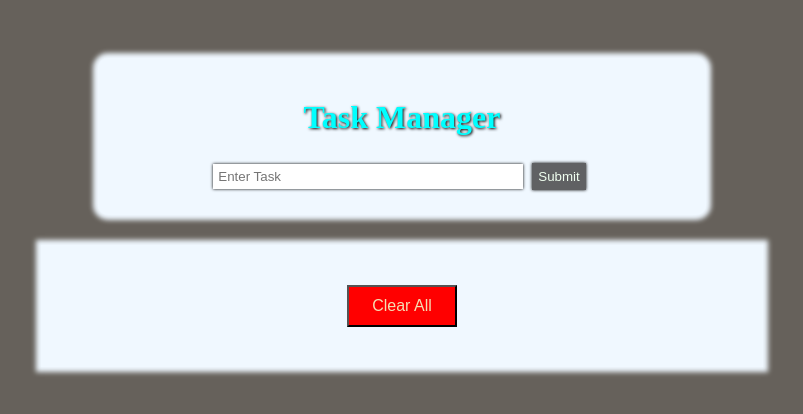
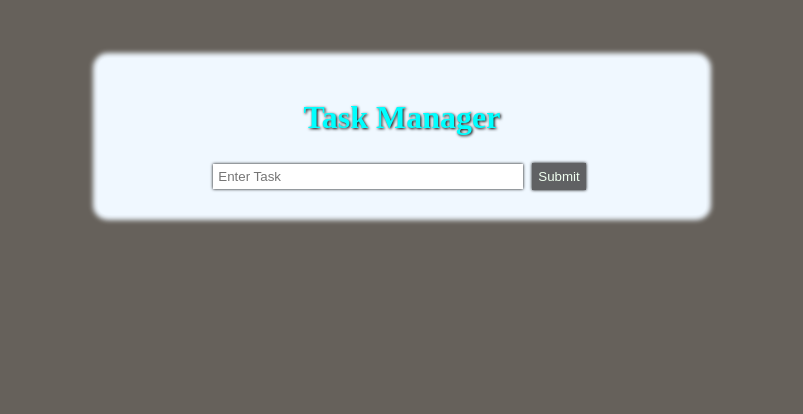
Before and after one commit to mhking20/Task-Manager, a website: page public/index.html in a window 1280 px wide. Shown: the whole page, without its empty margins (238-1041 px from the left). Drawn offline with nearby package versions, Linux system fonts and the light colour scheme; no server answers.

Commit message:
new commit

```diff
--- a/public/index.html
+++ b/public/index.html
@@ -17,7 +17,7 @@
       <button class='btn'>Submit</button>
     </div>
     <div class="alert"></div>
-    <div class='task_container visible'>
+    <div class='task_container hidden'>
       <div class="loading hidden">
         <h1>Loading...</h1>
       </div>
```
Also changed, not shown: package.json (+9 -3 lines), 3 other files.
